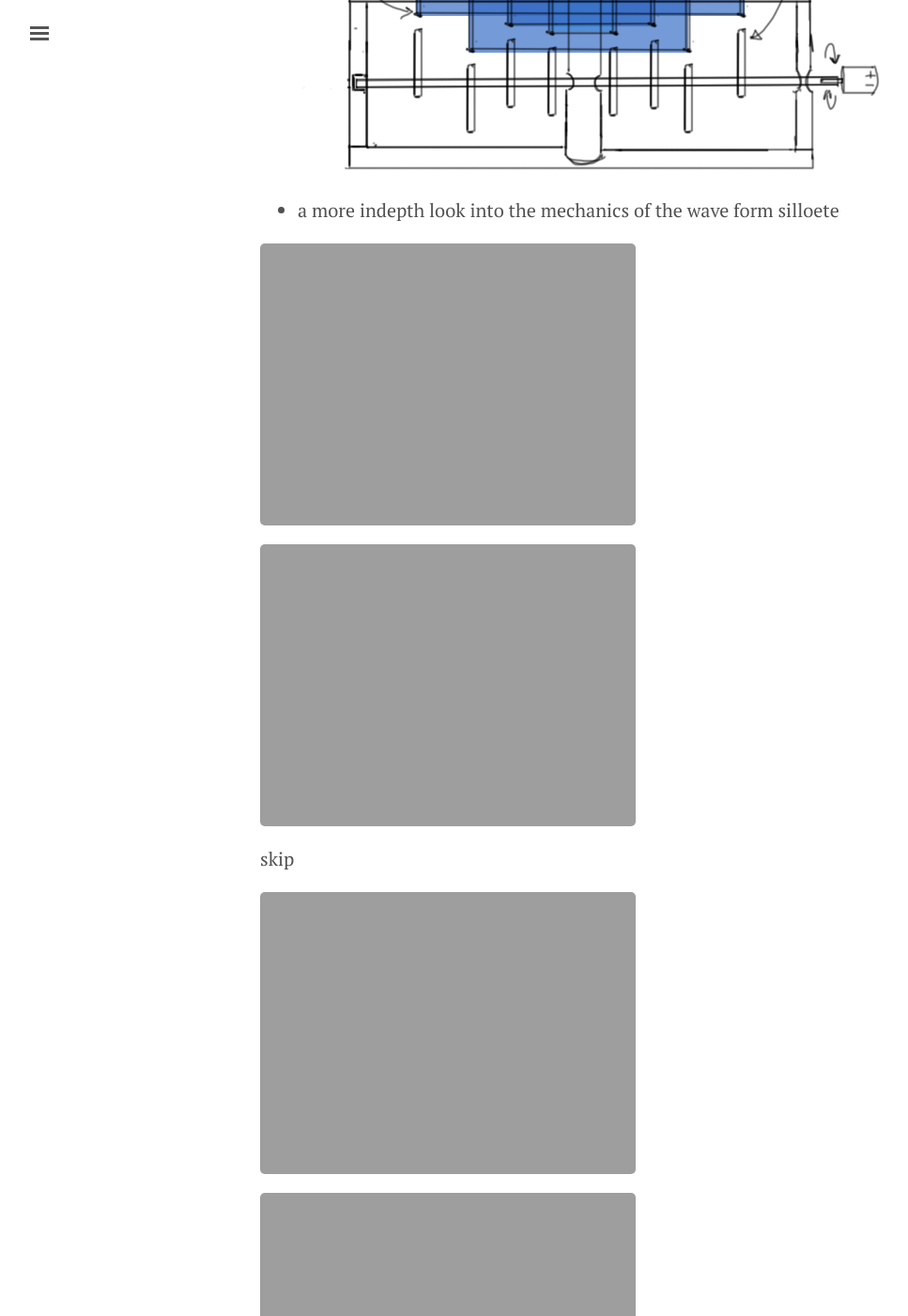
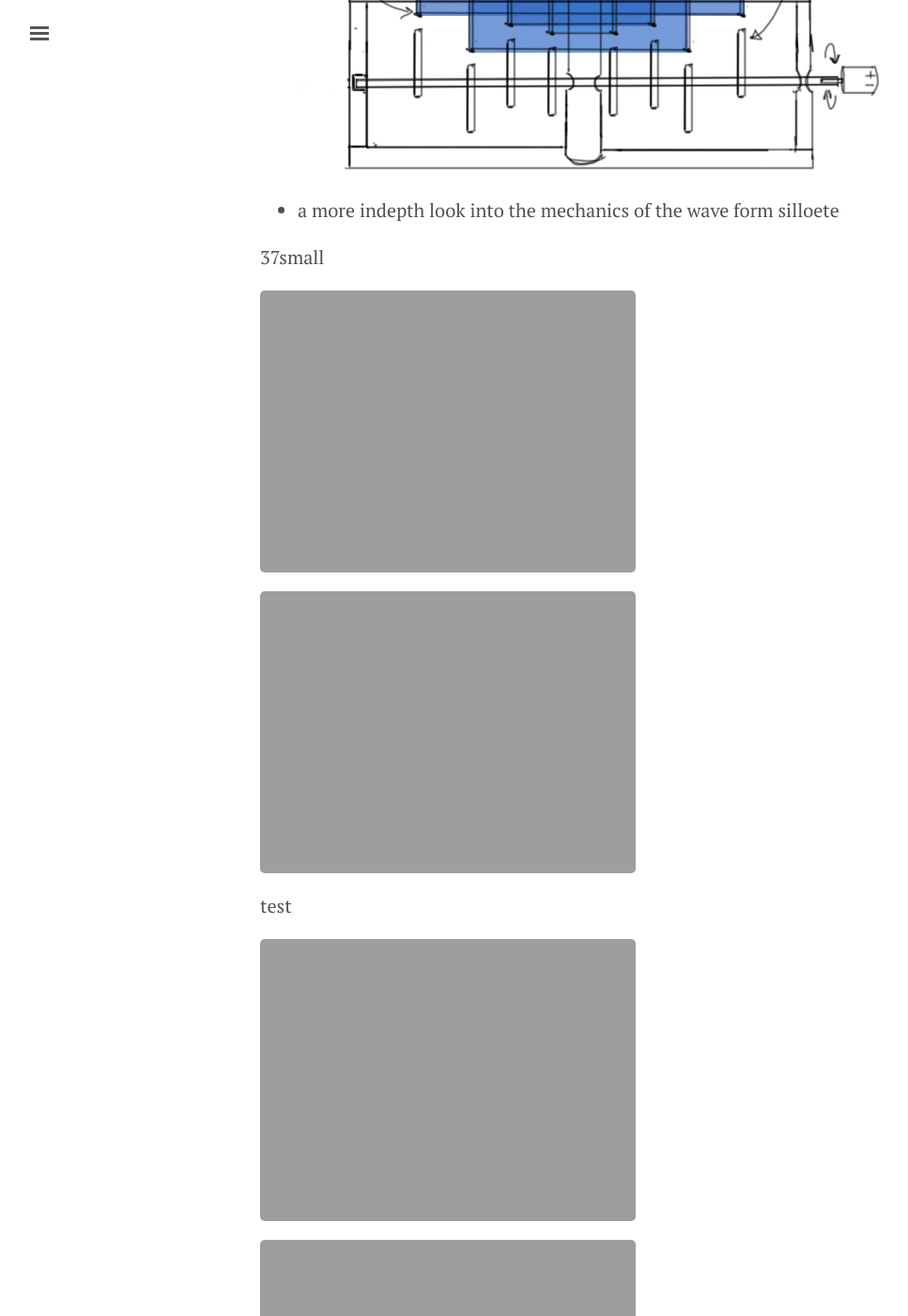
Before and after one commit to FabLabWgtn/Wavy, a Jekyll site: the page built from _posts/2016-02-04-Open-Design-concepts.md, in a window 1280 px wide and 1400 px high, scrolled down 13251 px. Shown: the whole window at 94% size, without its empty margins (3-970 px from the left). Built offline with Jekyll 4.4.1, drawn with Linux system fonts in a browser that asks for light colours.

Commit message:
testing images in concepts file

```diff
--- a/_posts/2016-02-04-Open-Design-concepts.md
+++ b/_posts/2016-02-04-Open-Design-concepts.md
@@ -68,9 +68,14 @@ title: Concepts
 ![Image]({{site.baseurl}}/working/concepts/waves mechcanics concept.png)
 * a more indepth look into the mechanics of the wave form silloete
 
-![Image]({{site.baseurl}}/working/concepts/12.jpg =150x)
-![Image]({{site.baseurl}}/working/concepts/12.jpg =150x)
 
-skip
+37small
 
-![Image]({{site.baseurl}}/working/concepts/12.jpg =150x)![Image]({{site.baseurl}}/working/concepts/12.jpg =150x)
+![Image]({{site.baseurl}}/working/concepts/37small)![Image]({{site.baseurl}}/working/concepts/37small)
+
+test
+
+![Image]({{site.baseurl}}/working/concepts/37small)
+![Image]({{site.baseurl}}/working/concepts/37small)
+
+done
```
Also changed, not shown: working/concepts/37small.jpg (added).
